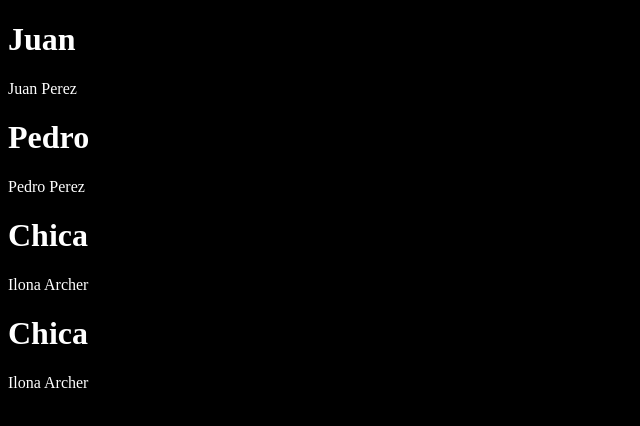
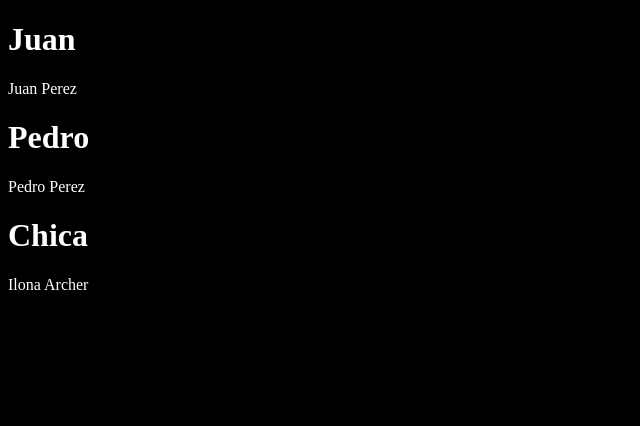
Before and after one commit to Hex-Zero/markeep, a Next.js app: page / in a window 1280 px wide. Shown: the top 426 px of the page, without its empty margins (0-640 px from the left). Built offline with nearby package versions, Linux system fonts and the light colour scheme.

Commit message:
don't need duplicates

```diff
--- a/pages/index.tsx
+++ b/pages/index.tsx
@@ -32,12 +32,6 @@ const data = [
     firstName: "Ilona",
     lastName: "Archer",
   },
-  {
-    id: uuidv4(),
-    nickname: "Chica",
-    firstName: "Ilona",
-    lastName: "Archer",
-  },
 ];
 
 const Home: NextPage = () => {
```
